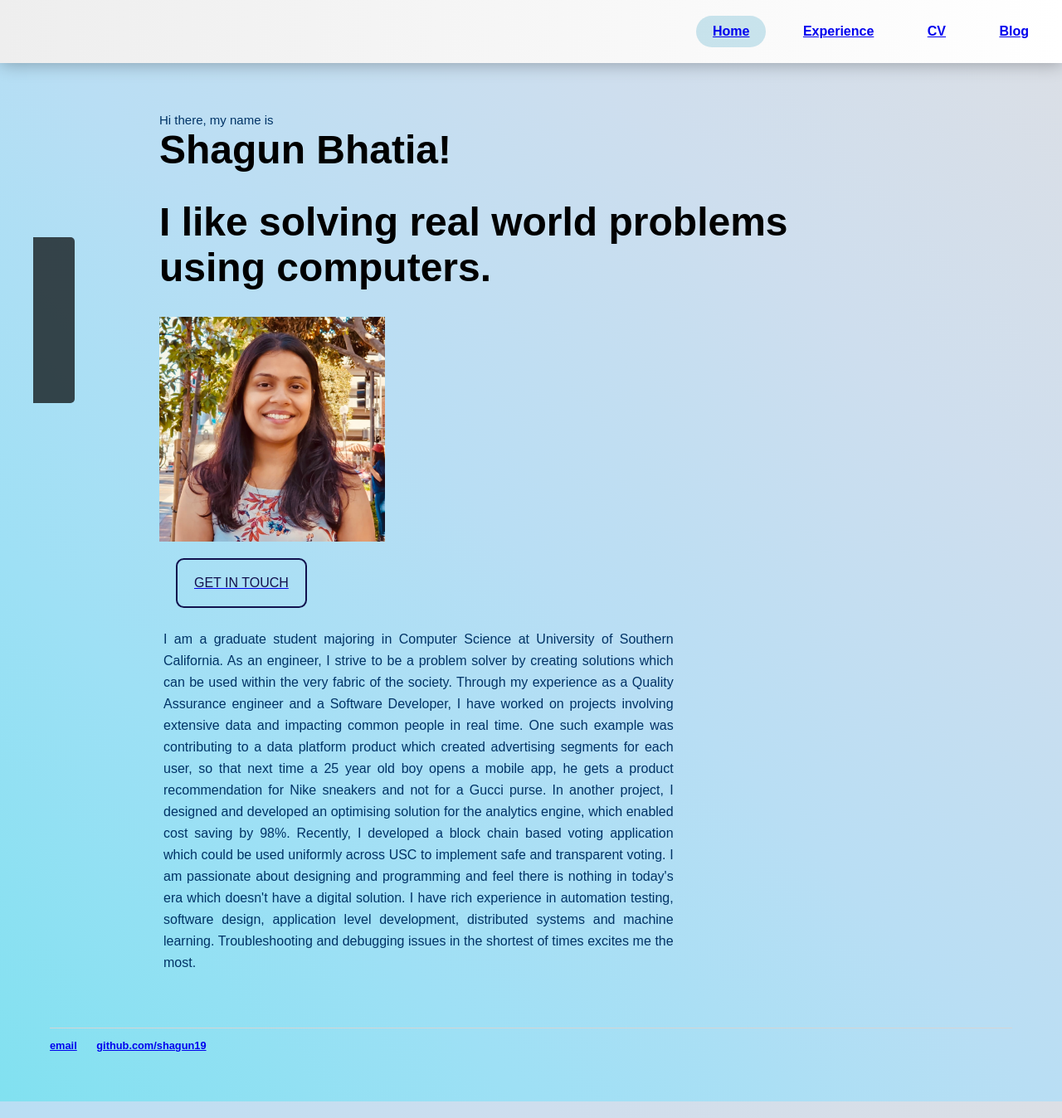
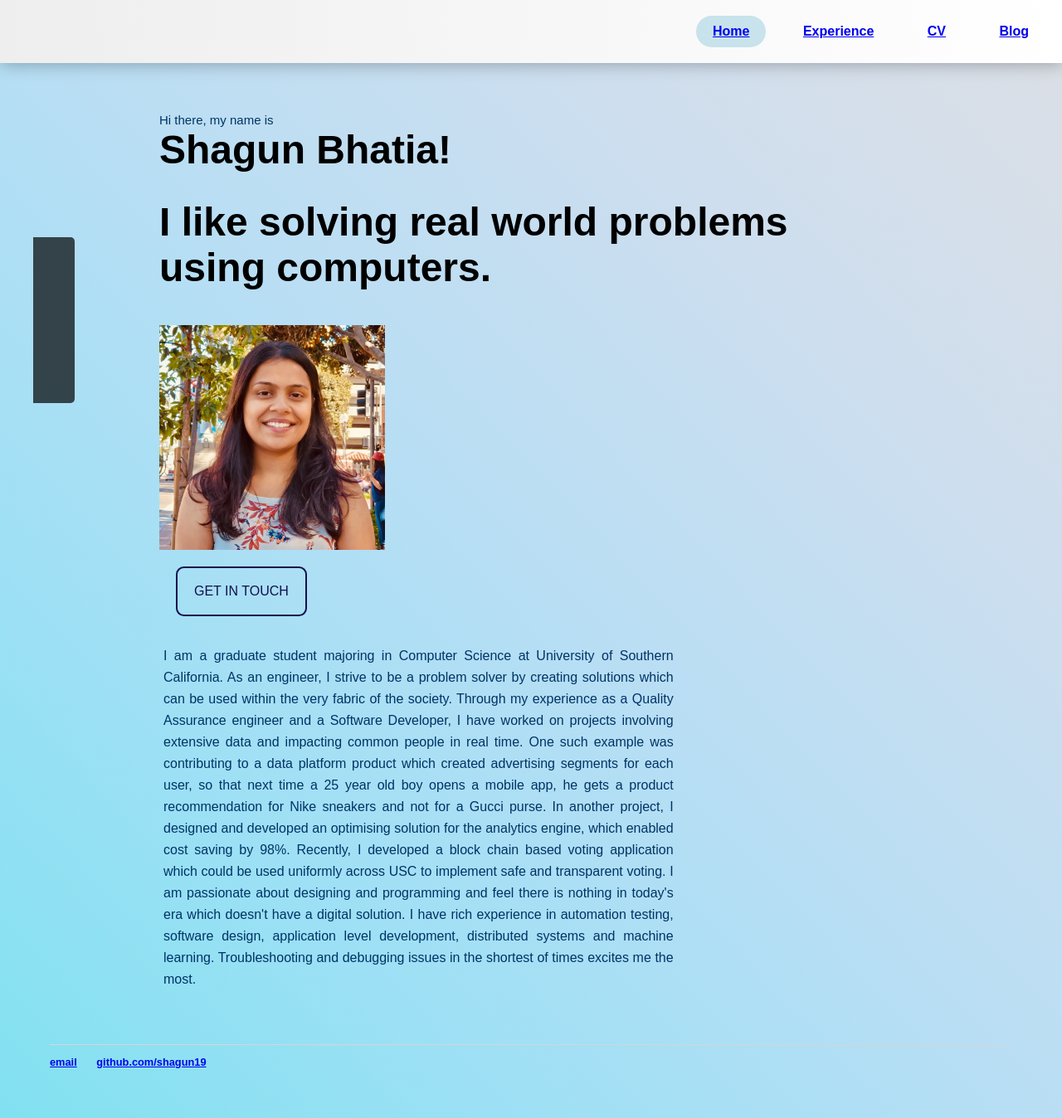
Before and after one commit to shagun19/shagun19.github.io, a Jekyll site: the page index.html, which Jekyll copies as it is, in a window 1280 px wide. Shown: the whole page at 83% size. Built offline with Jekyll 4.4.1, drawn with Linux system fonts in a browser that asks for light colours; some web fonts are replaced.

```diff
--- a/css/imageHover.css
+++ b/css/imageHover.css
@@ -1,7 +1,7 @@
 @import url('https://fonts.googleapis.com/css?family=Rozha+One');
 @import url('https://fonts.googleapis.com/css?family=Raleway|Rozha+One');
 
-.col4 {width: 30.33333333%; float: center; position: relative;}
+.col4 {width: 30.33333333%; float: left; position: relative;}
 .col5 { display:block; width: 68.6%; float: left;  overflow:hidden; position: relative; padding: 5px;}
 .transition {-webkit-transition: all .5s ease; -moz-transition: all .5s ease; -o-transition: all .5s ease;  transition: all .5s ease;}
 .fx3 .item {margin: 10px 0;}
```
